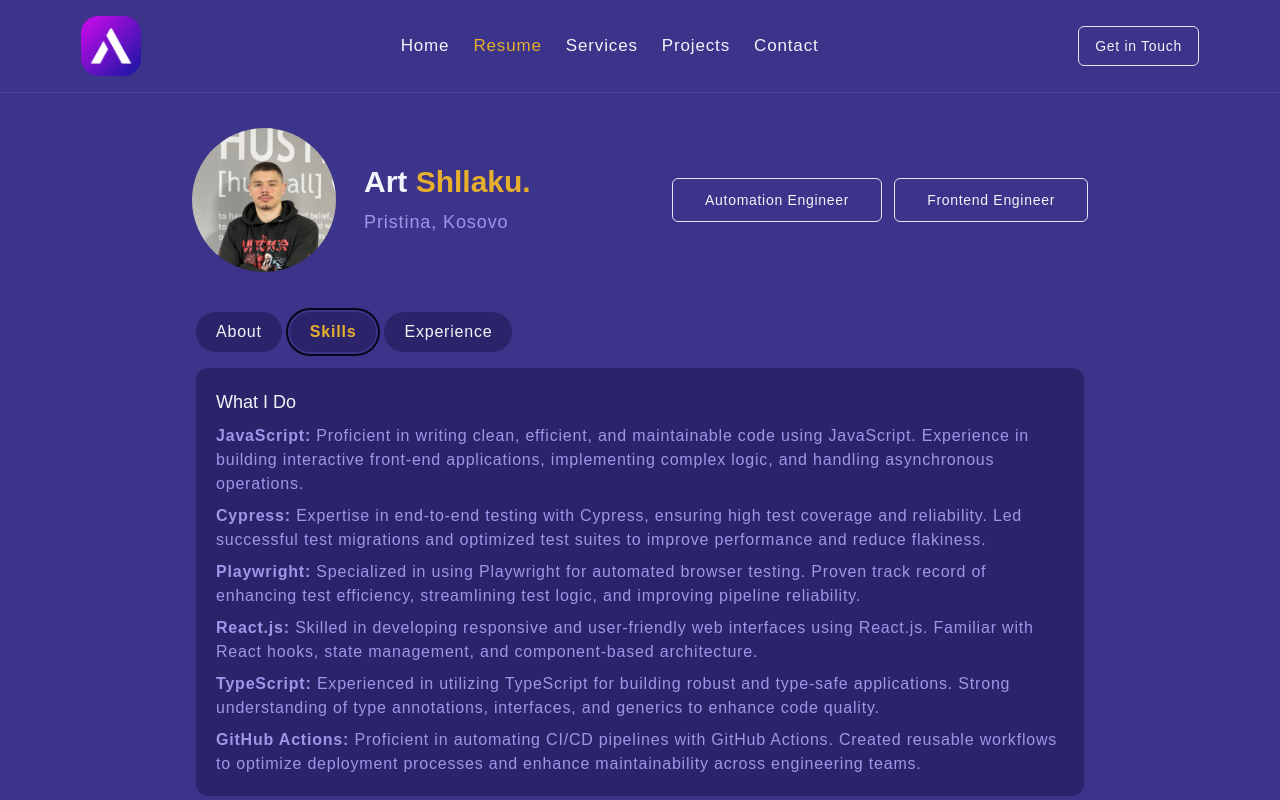
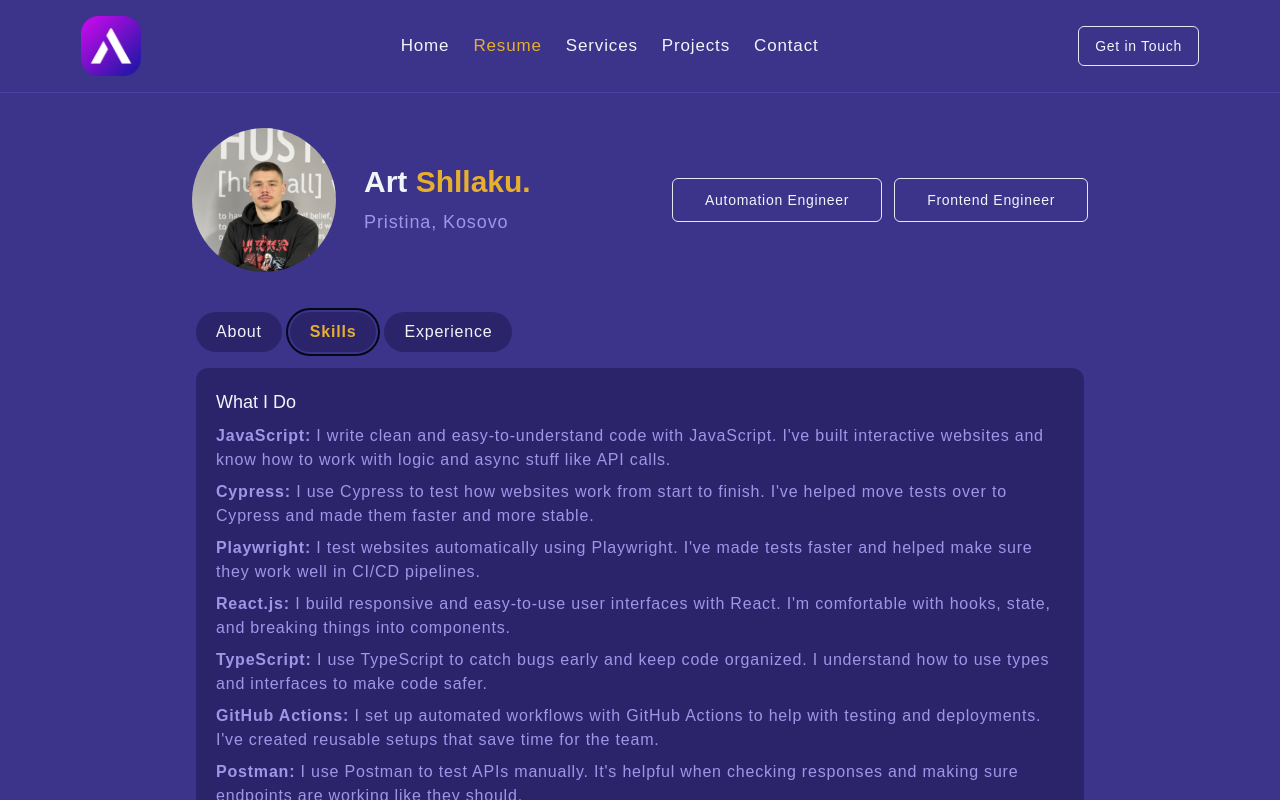
Before and after one commit to artshllk/portfolio, a Next.js app: page /resume in a window 1280 px wide. Both pictures are taken after a click on the tab "Skills". Shown: the top 800 px of the page. Built offline with nearby package versions, Linux system fonts and the light colour scheme; a web font is replaced by a local one.

Commit message:
update skills section

```diff
--- a/src/components/SkillsSection.jsx
+++ b/src/components/SkillsSection.jsx
@@ -2,38 +2,45 @@ const SkillsSection = () => {
   return (
     <>
       <h6>What I Do</h6>
+
       <p className="text-accent-foreground mt-2">
-        <strong>JavaScript:</strong> Proficient in writing clean, efficient, and
-        maintainable code using JavaScript. Experience in building interactive
-        front-end applications, implementing complex logic, and handling
-        asynchronous operations.
+        <strong>JavaScript:</strong> I write clean and easy-to-understand code with JavaScript. I've built interactive websites and know how to work with logic and async stuff like API calls.
       </p>
+
       <p className="text-accent-foreground mt-2">
-        <strong>Cypress:</strong> Expertise in end-to-end testing with Cypress,
-        ensuring high test coverage and reliability. Led successful test
-        migrations and optimized test suites to improve performance and reduce
-        flakiness.
+        <strong>Cypress:</strong> I use Cypress to test how websites work from start to finish. I've helped move tests over to Cypress and made them faster and more stable.
       </p>
+
       <p className="text-accent-foreground mt-2">
-        <strong>Playwright:</strong> Specialized in using Playwright for
-        automated browser testing. Proven track record of enhancing test
-        efficiency, streamlining test logic, and improving pipeline reliability.
+        <strong>Playwright:</strong> I test websites automatically using Playwright. I've made tests faster and helped make sure they work well in CI/CD pipelines.
       </p>
+
       <p className="text-accent-foreground mt-2">
-        <strong>React.js:</strong> Skilled in developing responsive and
-        user-friendly web interfaces using React.js. Familiar with React hooks,
-        state management, and component-based architecture.
+        <strong>React.js:</strong> I build responsive and easy-to-use user interfaces with React. I'm comfortable with hooks, state, and breaking things into components.
       </p>
+
       <p className="text-accent-foreground mt-2">
-        <strong>TypeScript:</strong> Experienced in utilizing TypeScript for
-        building robust and type-safe applications. Strong understanding of type
-        annotations, interfaces, and generics to enhance code quality.
+        <strong>TypeScript:</strong> I use TypeScript to catch bugs early and keep code organized. I understand how to use types and interfaces to make code safer.
       </p>
+
       <p className="text-accent-foreground mt-2">
-        <strong>GitHub Actions:</strong> Proficient in automating CI/CD
-        pipelines with GitHub Actions. Created reusable workflows to optimize
-        deployment processes and enhance maintainability across engineering
-        teams.
+        <strong>GitHub Actions:</strong> I set up automated workflows with GitHub Actions to help with testing and deployments. I've created reusable setups that save time for the team.
+      </p>
+
+      <p className="text-accent-foreground mt-2">
+        <strong>Postman:</strong> I use Postman to test APIs manually. It's helpful when checking responses and making sure endpoints are working like they should.
+      </p>
+
+      <p className="text-accent-foreground mt-2">
+        <strong>BrowserStack:</strong> I test websites on different browsers and devices using BrowserStack, so everything works smoothly for everyone.
+      </p>
+
+      <p className="text-accent-foreground mt-2">
+        <strong>Tracking Tools:</strong> I’ve worked with Jira, Trello, Azure DevOps, and ClickUp to track tasks, bugs, and progress. It helps keep things organized and clear.
+      </p>
+
+      <p className="text-accent-foreground mt-2">
+        <strong>Selenium:</strong> Recently, I worked on a personal project using Selenium for browser automation. It's been a great tool to get hands-on experience with web testing.
       </p>
     </>
   );
```
